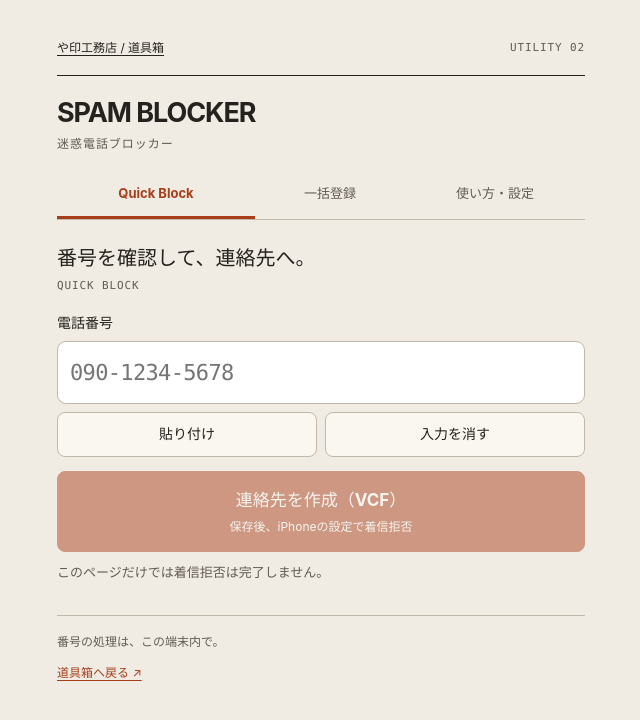
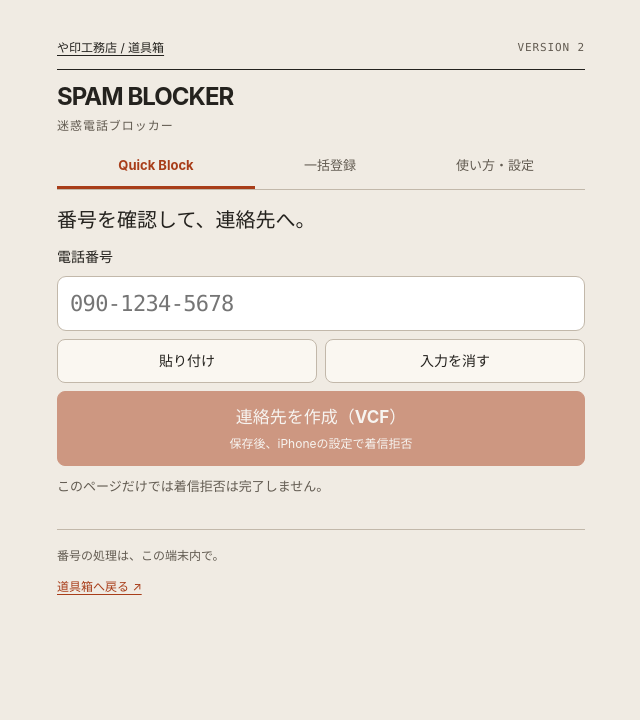
Before and after one commit to yzrswork/yzrswork_ai-skill-recipe, a plain HTML site: page spam-blocker/index.html in a window 1280 px wide. Shown: the whole page, without its empty margins (319-959 px from the left). Drawn offline with Linux system fonts and the light colour scheme.

Commit message:
Keep the primary action within small portrait screens

```diff
--- a/spam-blocker/app.css
+++ b/spam-blocker/app.css
@@ -81,7 +81,7 @@ textarea:focus {
   justify-content: space-between;
   gap: 8px;
   border-bottom: 1px solid var(--ink);
-  padding-bottom: 10px;
+  padding-bottom: 4px;
   font-size: 12px;
 }
 .masthead a {
@@ -100,10 +100,10 @@ textarea:focus {
   color: var(--muted);
 }
 h1 {
-  font-size: 27px;
+  font-size: 24px;
   letter-spacing: -0.04em;
   line-height: 1.25;
-  margin: 20px 0;
+  margin: 12px 0;
 }
 h1 span {
   display: block;
@@ -127,7 +127,7 @@ h3 {
   grid-template-columns: 1.1fr 0.8fr 1fr;
   gap: 3px;
   border-bottom: 1px solid var(--line);
-  margin-bottom: 24px;
+  margin-bottom: 16px;
 }
 .navigation button {
   border: 0;
@@ -135,7 +135,7 @@ h3 {
   border-radius: 0;
   background: transparent;
   font-size: 13px;
-  padding: 12px 4px;
+  padding: 10px 4px;
   color: var(--muted);
 }
 .navigation [aria-current] {
@@ -144,7 +144,7 @@ h3 {
   font-weight: 700;
 }
 .section-title {
-  margin: 0 0 20px;
+  margin: 0 0 12px;
 }
 .section-title .eyebrow {
   display: block;
@@ -163,7 +163,7 @@ textarea {
   min-width: 0;
   border: 1px solid var(--line);
   border-radius: 9px;
-  padding: 14px 12px;
+  padding: 10px 12px;
   background: #fff;
   color: var(--ink);
   font-size: 18px;
@@ -215,8 +215,8 @@ button {
   color: var(--error);
 }
 .preview {
-  margin: 16px 0;
-  padding: 16px 12px;
+  margin: 12px 0;
+  padding: 12px;
   border-left: 3px solid var(--accent);
   background: var(--card);
 }
@@ -242,14 +242,14 @@ button {
 }
 .primary {
   width: 100%;
-  margin-top: 14px;
+  margin-top: 8px;
   background: var(--accent);
   border-color: var(--accent);
   color: #fff;
   font-size: 17px;
   font-weight: 700;
   min-height: 58px;
-  padding: 15px 12px;
+  padding: 12px;
 }
 .primary span {
   display: block;
--- a/spam-blocker/index.html
+++ b/spam-blocker/index.html
@@ -27,7 +27,7 @@
     <div class="page">
       <header class="masthead">
         <a href="../tools/index.html">や印工務店 / 道具箱</a
-        ><span class="version">UTILITY 02</span>
+        ><span class="version">VERSION 2</span>
       </header>
       <h1>SPAM BLOCKER <span>迷惑電話ブロッカー</span></h1>
       <nav aria-label="機能を選ぶ" class="navigation">
@@ -55,7 +55,6 @@
         <section id="quick" aria-labelledby="quickTitle">
           <div class="section-title">
             <h2 id="quickTitle" tabindex="-1">番号を確認して、連絡先へ。</h2>
-            <span class="eyebrow">QUICK BLOCK</span>
           </div>
           <form id="quickForm" novalidate>
             <div id="quickEditor">
```
Also changed, not shown: spam-blocker/tests/browser.mjs (+19 -0 lines), .github/workflows/spam-blocker-tests.yml.
